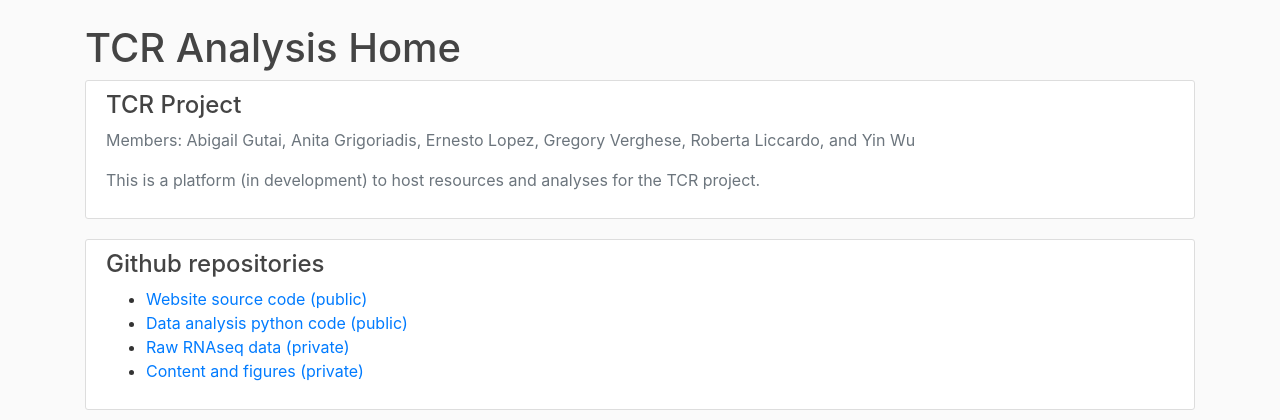
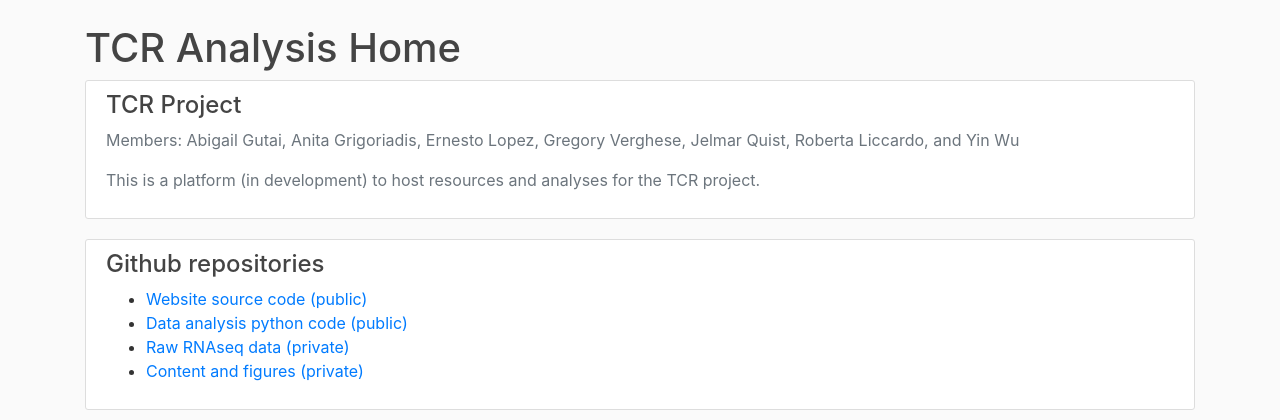
Before and after one commit to argutai/TCR-Application, a Flask app: page / in a window 1280 px wide. Shown: the part 56-476 px from the top of the page. Run offline with Flask 3, Linux system fonts and the light colour scheme; data comes from the database, SQL or seed files in the repository; parts of the project's set-up code (start-up, migrations or seed data) failed here and were passed over; some libraries are stand-ins or nearby versions.

Commit message:
Update home.html

```diff
--- a/app/templates/home.html
+++ b/app/templates/home.html
@@ -4,7 +4,7 @@
     <article class="media content-section">
     <div class="media-body">
         <h4>TCR Project</h4>
-        <p class="text-secondary">Members: Abigail Gutai, Anita Grigoriadis, Ernesto Lopez, Gregory Verghese, Roberta Liccardo, and Yin Wu</p>
+        <p class="text-secondary">Members: Abigail Gutai, Anita Grigoriadis, Ernesto Lopez, Gregory Verghese, Jelmar Quist, Roberta Liccardo, and Yin Wu</p>
         <p class="text-secondary">This is a platform (in development) to host resources and analyses for the TCR project.
     </div>
     </article>
```
